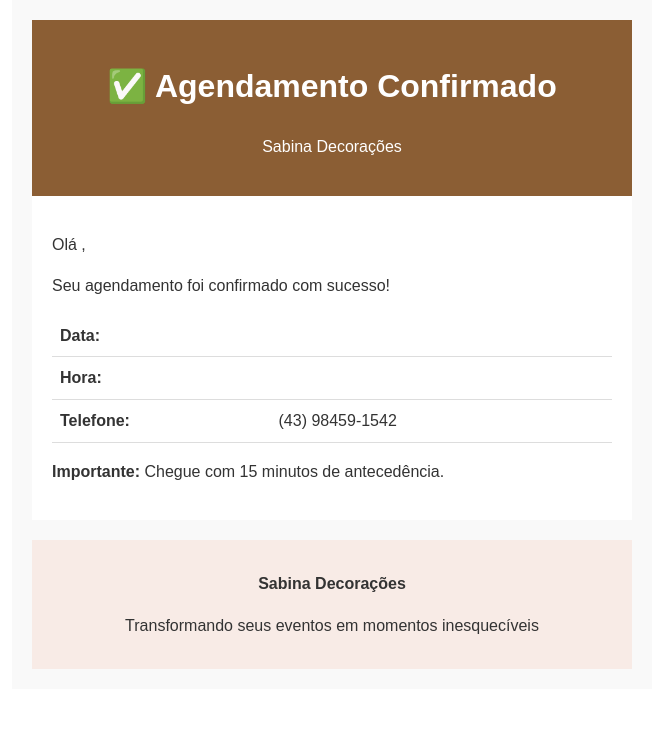
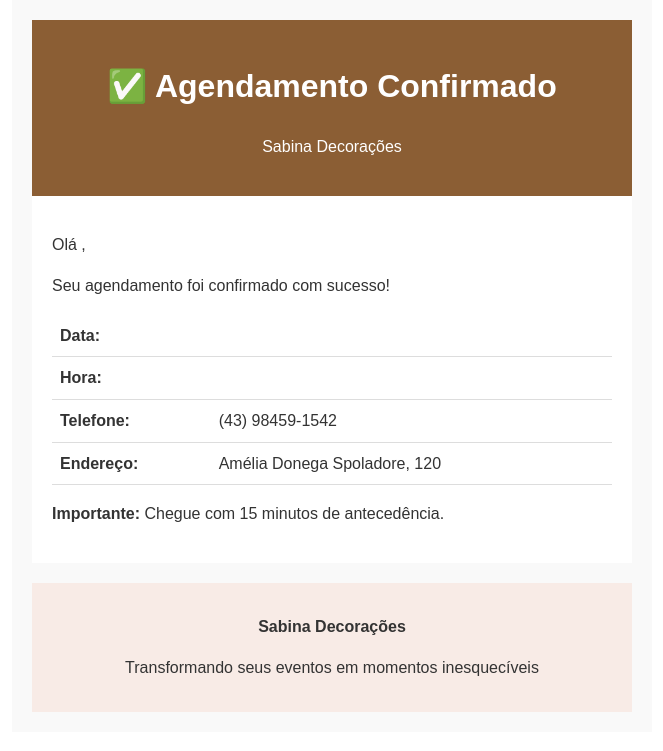
Before and after one commit to lucassantJS/sabinaa_decor, a Django app: template app/templates/app/email_confirmacao_aceito.html in a window 1280 px wide. Shown: the top 751 px of the page, without its empty margins (308-971 px from the left). Run offline with Django 5.2, Linux system fonts and the light colour scheme; the template is opened without the code that fills it, so the values that code supplies are empty; some libraries are stand-ins or nearby versions.

Commit message:
ajuste email

```diff
--- a/app/templates/app/email_confirmacao_aceito.html
+++ b/app/templates/app/email_confirmacao_aceito.html
@@ -28,6 +28,7 @@
                 <tr><td class="bold">Data:</td><td>{{ data }}</td></tr>
                 <tr><td class="bold">Hora:</td><td>{{ hora }}</td></tr>
                 <tr><td class="bold">Telefone:</td><td>(43) 98459-1542</td></tr>
+                <tr><td class="bold">Endereço:</td><td>Amélia Donega Spoladore, 120</td></tr>
                 {% if mensagem and mensagem != 'Não informada' %}
                 <tr><td class="bold">Mensagem:</td><td>{{ mensagem }}</td></tr>
                 {% endif %}
```
